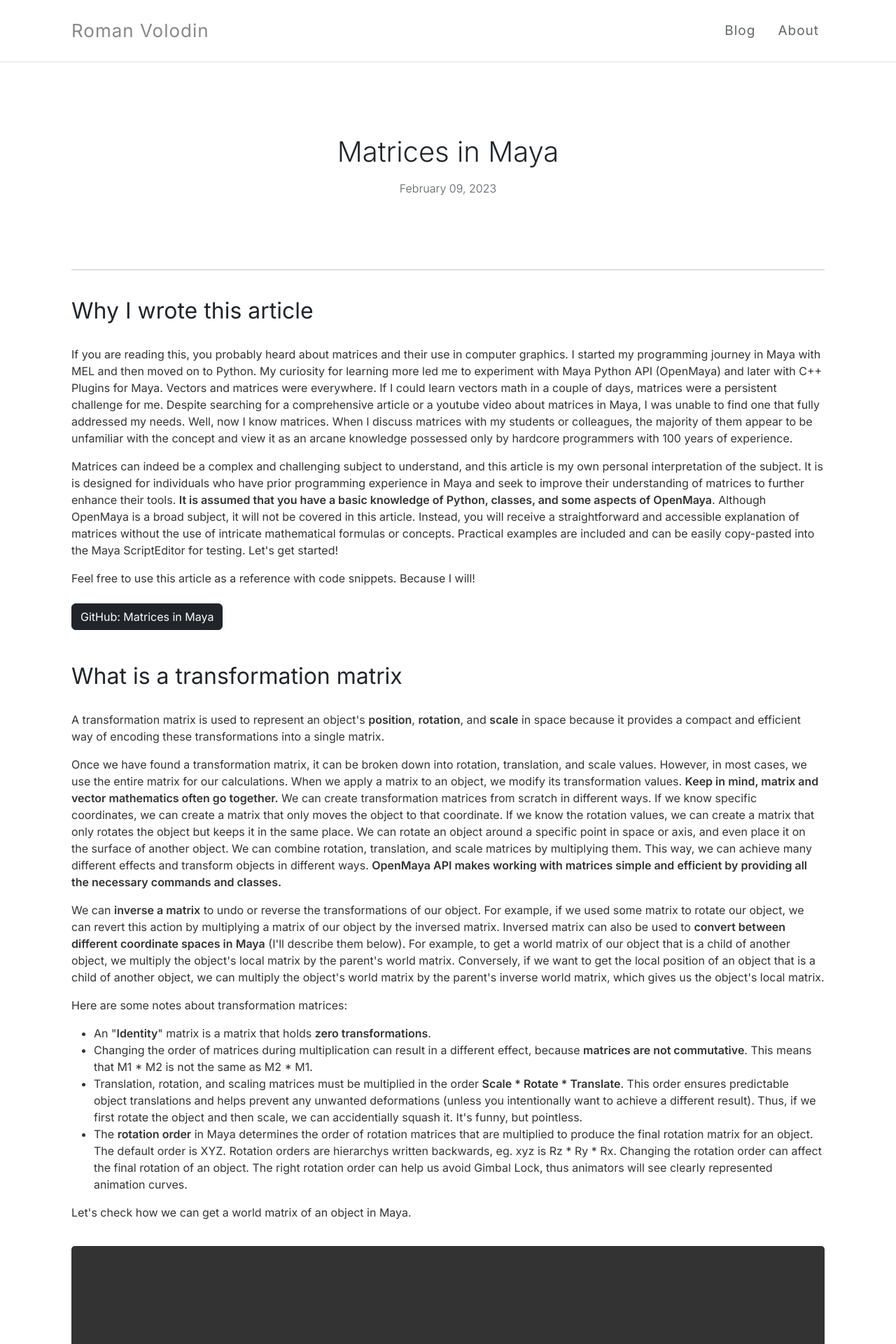
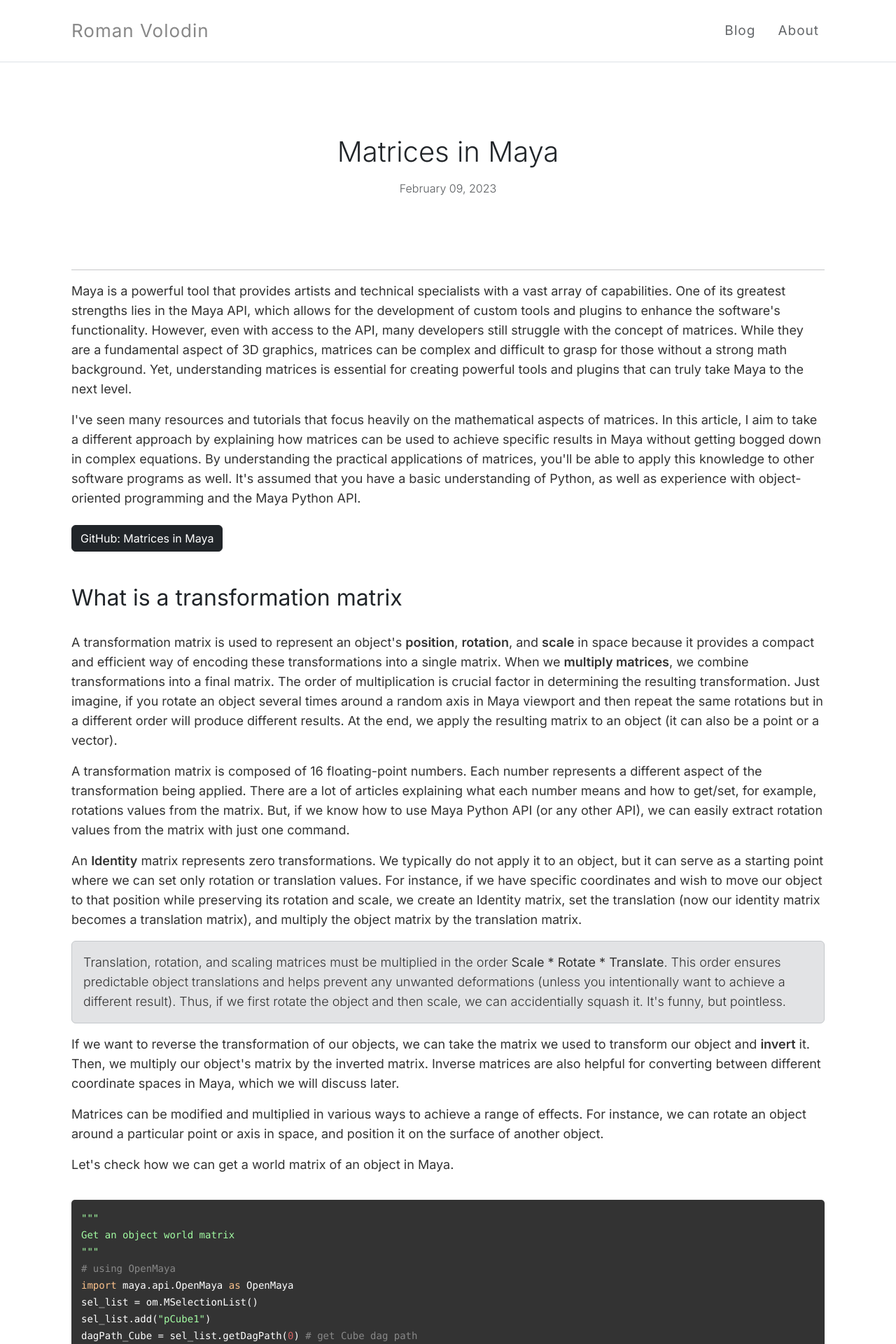
Before and after one commit to volodinroman/volodinroman.github.io, a Jekyll site: the page built from _posts/2023-02-08-Matrices-Maya.md, in a window 1280 px wide. Shown: the top 1920 px of the page at 70% size. Built offline with Jekyll 4.4.1, drawn with Linux system fonts in a browser that asks for light colours; some of the changed text lies outside the part shown.

Commit message:
matrices update

```diff
--- a/_posts/2023-02-08-Matrices-Maya.md
+++ b/_posts/2023-02-08-Matrices-Maya.md
@@ -7,17 +7,11 @@ tags: [OpenMaya API, Maya, Math, Matrices, Python]
 ---
 
 
-<h2 class="py-4">Why I wrote this article</h2>
+<p>Maya is a powerful tool that provides artists and technical specialists with a vast array of capabilities. One of its greatest strengths lies in the Maya API, which allows for the development of custom tools and plugins to enhance the software's functionality. However, even with access to the API, many developers still struggle with the concept of matrices. While they are a fundamental aspect of 3D graphics, matrices can be complex and difficult to grasp for those without a strong math background. Yet, understanding matrices is essential for creating powerful tools and plugins that can truly take Maya to the next level.</p>
 
 <p>
-If you are reading this, you probably heard about matrices and their use in computer graphics. I started my programming journey in Maya with MEL and then moved on to Python. My curiosity for learning more led me to experiment with Maya Python API (OpenMaya) and later with C++ Plugins for Maya. Vectors and matrices were everywhere. If I could learn vectors math in a couple of days, matrices were a persistent challenge for me. Despite searching for a comprehensive article or a youtube video about matrices in Maya, I was unable to find one that fully addressed my needs. Well, now I know matrices. When I discuss matrices with my students or colleagues, the majority of them appear to be unfamiliar with the concept and view it as an arcane knowledge possessed only by hardcore programmers with 100 years of experience.
+I've seen many resources and tutorials that focus heavily on the mathematical aspects of matrices. In this article, I aim to take a different approach by explaining how matrices can be used to achieve specific results in Maya without getting bogged down in complex equations. By understanding the practical applications of matrices, you'll be able to apply this knowledge to other software programs as well. It's assumed that you have a basic understanding of Python, as well as experience with object-oriented programming and the Maya Python API.
 </p>
-
-<p>
-Matrices can indeed be a complex and challenging subject to understand, and this article is my own personal interpretation of the subject. It is is designed for individuals who have prior programming experience in Maya and seek to improve their understanding of matrices to further enhance their tools. <b>It is assumed that you have a basic knowledge of Python, classes, and some aspects of OpenMaya</b>. Although OpenMaya is a broad subject, it will not be covered in this article. Instead, you will receive a straightforward and accessible explanation of matrices without the use of intricate mathematical formulas or concepts. Practical examples are included and can be easily copy-pasted into the Maya ScriptEditor for testing. Let's get started!
-</p>
-
-<p>Feel free to use this article as a reference with code snippets. Because I will!</p>
 
 <a target = "_blank" href="https://github.com/volodinroman/matrices-in-maya">
   <button type="button" class="btn btn-dark my-2">GitHub: Matrices in Maya</button>
@@ -26,26 +20,38 @@ Matrices can indeed be a complex and challenging subject to understand, and this
 <h2 class="py-4">What is a transformation matrix</h2>
 
 <p>
-A transformation matrix is used to represent an object's <b>position</b>, <b>rotation</b>, and <b>scale</b> in space because it provides a compact and efficient way of encoding these transformations into a single matrix.
+A transformation matrix is used to represent an object's <b>position</b>, <b>rotation</b>, and <b>scale</b> in space because it provides a compact and efficient way of encoding these transformations into a single matrix. When we <b>multiply matrices</b>, we combine transformations into a final matrix. The order of multiplication is crucial factor in determining the resulting transformation. Just imagine, if you rotate an object several times around a random axis in Maya viewport and then repeat the same rotations but in a different order will produce different results. At the end, we apply the resulting matrix to an object (it can also be a point or a vector).
 </p>
 
-<p>
-Once we have found a transformation matrix, it can be broken down into rotation, translation, and scale values. However, in most cases, we use the entire matrix for our calculations. When we apply a matrix to an object, we modify its transformation values. <b>Keep in mind, matrix and vector mathematics often go together.</b>  We can create transformation matrices from scratch in different ways. If we know specific coordinates, we can create a matrix that only moves the object to that coordinate. If we know the rotation values, we can create a matrix that only rotates the object but keeps it in the same place. We can rotate an object around a specific point in space or axis, and even place it on the surface of another object. We can combine rotation, translation, and scale matrices by multiplying them. This way, we can achieve many different effects and transform objects in different ways. <b>OpenMaya API makes working with matrices simple and efficient by providing all the necessary commands and classes.</b>
-</p>
+<p>A transformation matrix is composed of 16 floating-point numbers. Each number represents a different aspect of the transformation being applied. There are a lot of articles explaining what each number means and how to get/set, for example, rotations values from the matrix. But, if we know how to use Maya Python API (or any other API), we can easily extract rotation values from the matrix with just one command.</p>
 
-<p>
+<p>An <b>Identity</b> matrix represents zero transformations. We typically do not apply it to an object, but it can serve as a starting point where we can set only rotation or translation values. For instance, if we have specific coordinates and wish to move our object to that position while preserving its rotation and scale, we create an Identity matrix, set the translation (now our identity matrix becomes a translation matrix), and multiply the object matrix by the translation matrix.</p>
+
+<div class="alert alert-secondary fw-light" role="alert">
+  <p>Translation, rotation, and scaling matrices must be multiplied in the order <b>Scale * Rotate * Translate</b>. This order ensures predictable object translations and helps prevent any unwanted deformations (unless you intentionally want to achieve a different result). Thus, if we first rotate the object and then scale, we can accidentially squash it. It's funny, but pointless.</p>
+</div>
+
+<p>If we want to reverse the transformation of our objects, we can take the matrix we used to transform our object and <b>invert</b> it. Then, we multiply our object's matrix by the inverted matrix. Inverse matrices are also helpful for converting between different coordinate spaces in Maya, which we will discuss later.</p>
+
+<p>Matrices can be modified and multiplied in various ways to achieve a range of effects. For instance, we can rotate an object around a particular point or axis in space, and position it on the surface of another object.</p>
+
+<!-- <p>
+Once we have found a transformation matrix, it can be broken down into rotation, translation, and scale values. However, in most cases, we use the entire matrix for our calculations. When we apply a matrix to an object, we modify its transformation values. <b>Keep in mind, matrix and vector mathematics often go together.</b>  We can create transformation matrices from scratch in different ways. If we know specific coordinates, we can generate a matrix that only moves the object to that coordinate. If we know the rotation values, we can create a matrix that only rotates the object but keeps it in the same place. We can rotate an object around a specific point in space or axis, and even place it on the surface of another object. We can combine rotation, translation, and scale matrices by multiplying them. This way, we can achieve many different effects and transform objects in different ways. <b>OpenMaya API makes working with matrices simple and efficient by providing all the necessary commands and classes.</b>
+</p> -->
+
+
+
+<!-- <p>
 We can <b>inverse a matrix</b> to undo or reverse the transformations of our object. For example, if we used some matrix to rotate our object, we can revert this action by multiplying a matrix of our object by the inversed matrix. Inversed matrix can also be used to <b>convert between different coordinate spaces in Maya</b> (I'll describe them below). For example, to get a world matrix of our object that is a child of another object, we multiply the object's local matrix by the parent's world matrix. Conversely, if we want to get the local position of an object that is a child of another object, we can multiply the object's world matrix by the parent's inverse world matrix, which gives us the object's local matrix.
-</p>
+</p>  -->
 
-<p>
-Here are some notes about transformation matrices:
-</p>
+
 
 <ul>
-  <li>An "<b>Identity</b>" matrix is a matrix that holds <b>zero transformations</b>.</li>
-  <li>Changing the order of matrices during multiplication can result in a different effect, because <b>matrices are not commutative</b>. This means that M1 * M2 is not the same as M2 * M1.</li>
-  <li>Translation, rotation, and scaling matrices must be multiplied in the order <b>Scale * Rotate * Translate</b>. This order ensures predictable object translations and helps prevent any unwanted deformations (unless you intentionally want to achieve a different result). Thus, if we first rotate the object and then scale, we can accidentially squash it. It's funny, but pointless.</li>
-  <li>The <b>rotation order</b> in Maya determines the order of rotation matrices that are multiplied to produce the final rotation matrix for an object. The default order is XYZ. Rotation orders are hierarchys written backwards, eg. xyz is Rz * Ry * Rx. Changing the rotation order can affect the final rotation of an object. The right rotation order can help us avoid Gimbal Lock, thus animators will see clearly represented animation curves.</li>
+  <!-- <li>An "<b>Identity</b>" matrix is a matrix that holds <b>zero transformations</b>.</li> -->
+  <!-- <li>Changing the order of matrices during multiplication can result in a different effect, because <b>matrices are not commutative</b>. This means that M1 * M2 is not the same as M2 * M1.</li> -->
+  <!-- <li>Translation, rotation, and scaling matrices must be multiplied in the order <b>Scale * Rotate * Translate</b>. This order ensures predictable object translations and helps prevent any unwanted deformations (unless you intentionally want to achieve a different result). Thus, if we first rotate the object and then scale, we can accidentially squash it. It's funny, but pointless.</li> -->
+  <!-- <li>The <b>rotation order</b> in Maya determines the order of rotation matrices that are multiplied to produce the final rotation matrix for an object. The default order is XYZ. Rotation orders are hierarchys written backwards, eg. xyz is Rz * Ry * Rx. Changing the rotation order can affect the final rotation of an object. The right rotation order can help us avoid Gimbal Lock, thus animators will see clearly represented animation curves.</li> -->
 </ul>
 
 
@@ -193,6 +199,10 @@ transformation_matrix = om.MTransformationMatrix(matrix)</code>
 
 <p>In Maya, there are numerous methods to manipulate matrices. Although a certain degree of programming and mathematical proficiency is required to work with matrices directly, Maya offers various options for programmers to utilize matrices in tools for artists.</p>
 
+
+
+
+
 <p>Maya NodeEditor provides a fast method for prototyping logic. However, its nodes can be non-intuitive, requiring time to locate the correct nodes for tasks such as creating a point or multiplying it by a vector or a matrix. Once you become familiar with the limited number of nodes necessary for matrix and vector mathematics, you will find it straightforward to prototype your logic.</p>
 
 <p>A Transform node in Maya represents the transformation of an object, and it has various outputs that can be utilized in the NodeEditor to prototype a tool logic. The outputs that you may need include:</p>
@@ -210,6 +220,10 @@ transformation_matrix = om.MTransformationMatrix(matrix)</code>
 </ul>
 
 <img src="{{ '/assets/img/blog/matrices_in_maya/nodeeditor.jpg' | absolute_url }}" class="img-fluid py-4" alt="...">
+
+<div class="alert alert-secondary fw-light" role="alert">
+  <p><b>Do you know that Transform nodes in Maya have a "Rotate order" option?</b> The <b>rotation order</b> in Maya determines the order of rotation matrices that are multiplied to produce the final rotation matrix for an object. The default order is XYZ. Rotation orders are hierarchies written backwards, eg. xyz is Rz * Ry * Rx. Changing the rotation order can affect the final rotation of an object. The right rotation order can help us avoid Gimbal Lock, thus animators will see clearly represented animation curves.</p>
+</div>
 
 <p>
 In addition to nodes, Maya offers API to perform matrix and vector operations and simplify object transformations. You can use the maya.cmds module or access the Maya API via C++ or Python. In my experience, the best way to work with transformations is using <b>Maya Python API (OpenMaya)</b>, which offers a vast array of commands and classes, making it both powerful and easy to use, without having to navigate the complexities of C++.
--- a/_sass/_blog.scss
+++ b/_sass/_blog.scss
@@ -19,10 +19,14 @@
 
 .post-body p{
     color:#333333;
+    font-size: 18px;
+    line-height: 28px;
 }
 
 .post-body ul{
     color:#333333;
+    font-size: 18px;
+    line-height: 28px;
 }
 
 #post-content h2{
```
